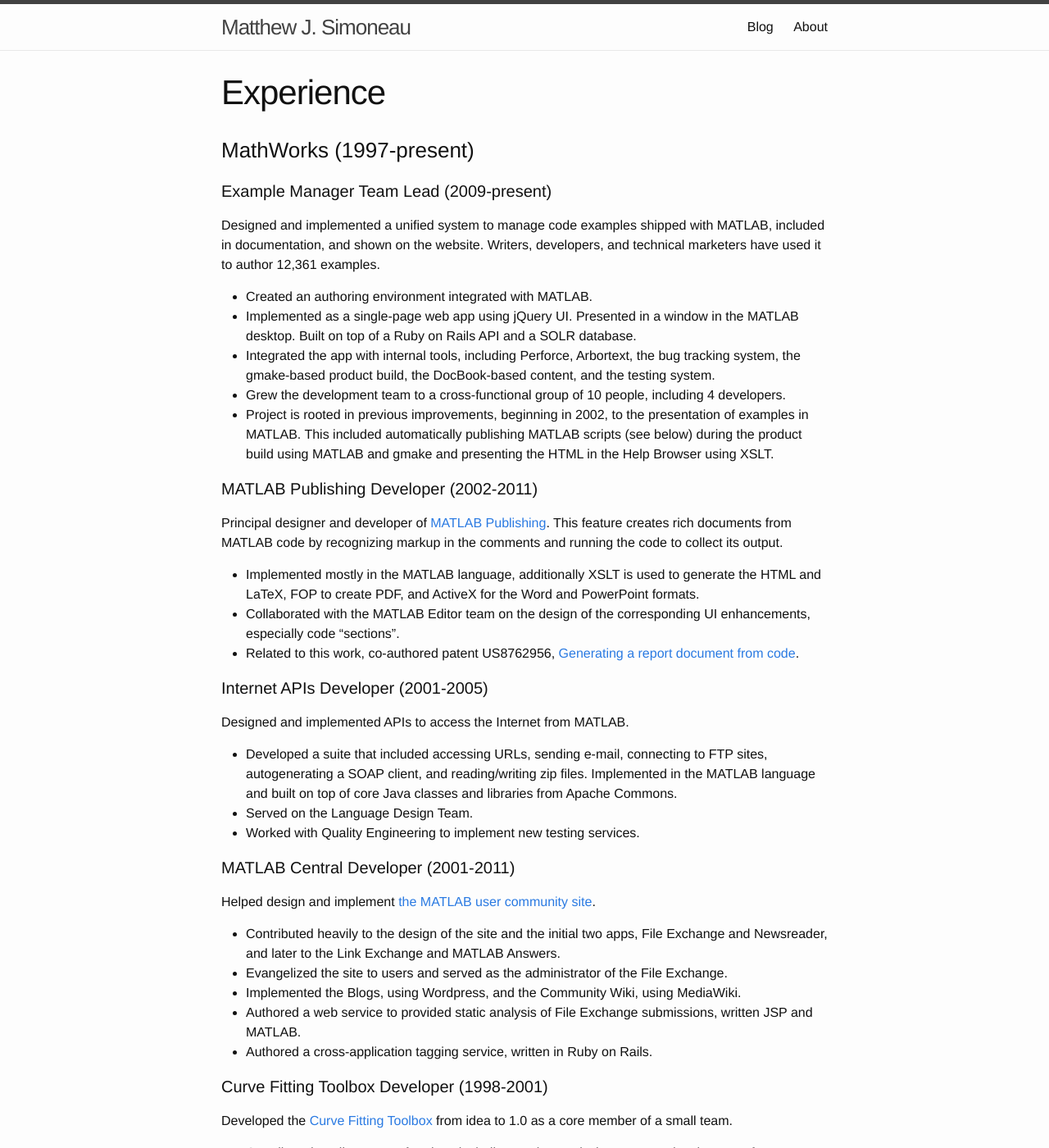
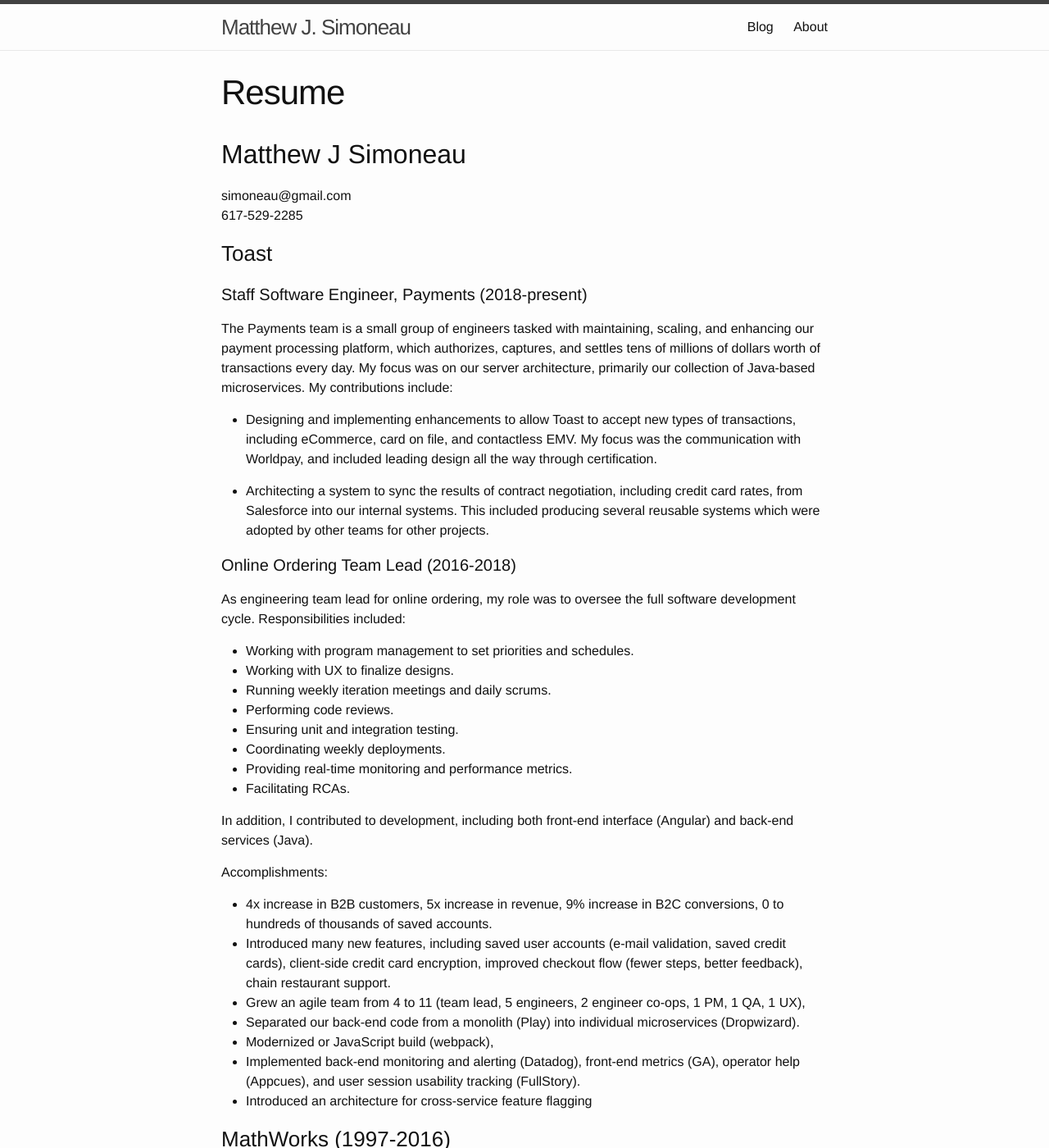
Before and after one commit to simoneau/simoneau.github.com, a Jekyll site: the page built from resume.md, in a window 1280 px wide and 1400 px high. Shown: the whole window at 82% size. Built offline with Jekyll 4.4.1, drawn with Linux system fonts in a browser that asks for light colours; nearby versions of some CDN libraries; some of the changed text lies outside the part shown.

Commit message:
Update and add contact info.

```diff
--- a/resume.md
+++ b/resume.md
@@ -1,13 +1,48 @@
 ---
 layout: page
-title: Experience
+title: Resume
 permalink: /resume/
 published: true
 ---
+## Matthew J Simoneau
+simoneau@gmail.com\
+617-529-2285
 
-### MathWorks (1997-present)
+### Toast
 
-#### Example Manager Team Lead (2009-present)
+#### Staff Software Engineer, Payments (2018-present)
+The Payments team is a small group of engineers tasked with maintaining, scaling, and enhancing our payment processing platform, which authorizes, captures, and settles tens of millions of dollars worth of transactions every day. My focus was on our server architecture, primarily our collection of Java-based microservices.  My contributions include:
+
+* Designing and implementing enhancements to allow Toast to accept new types of transactions, including eCommerce, card on file, and contactless EMV. My focus was the communication with Worldpay, and included leading design all the way through certification.
+
+* Architecting a system to sync the results of contract negotiation, including credit card rates, from Salesforce into our internal systems. This included producing several reusable systems which were adopted by other teams for other projects.
+
+#### Online Ordering Team Lead (2016-2018)
+As engineering team lead for online ordering, my role was to oversee the full software development cycle. Responsibilities included:
+
+* Working with program management to set priorities and schedules.
+* Working with UX to finalize designs.
+* Running weekly iteration meetings and daily scrums.
+* Performing code reviews.
+* Ensuring unit and integration testing.
+* Coordinating weekly deployments.
+* Providing real-time monitoring and performance metrics.
+* Facilitating RCAs.
+
+In addition, I contributed to development, including both front-end interface (Angular) and back-end services (Java).
+
+Accomplishments:
+* 4x increase in B2B customers, 5x increase in revenue, 9% increase in B2C conversions, 0 to hundreds of thousands of saved accounts.
+* Introduced many new features, including saved user accounts (e-mail validation, saved credit cards), client-side credit card encryption, improved checkout flow (fewer steps, better feedback), chain restaurant support.
+* Grew an agile team from 4 to 11 (team lead, 5 engineers, 2 engineer co-ops, 1 PM, 1 QA, 1 UX),
+* Separated our back-end code from a monolith (Play) into individual microservices (Dropwizard).
+* Modernized or JavaScript build (webpack),
+* Implemented back-end monitoring and alerting (Datadog), front-end metrics (GA), operator help (Appcues), and user session usability tracking (FullStory).
+* Introduced an architecture for cross-service feature flagging
+
+### MathWorks (1997-2016)
+
+#### Example Manager Team Lead (2009-2016)
 Designed and implemented a unified system to manage code examples shipped with MATLAB, included in documentation, and shown on the website. Writers, developers, and technical marketers have used it to author 12,361 examples.
 
 - Created an authoring environment integrated with MATLAB.
```
